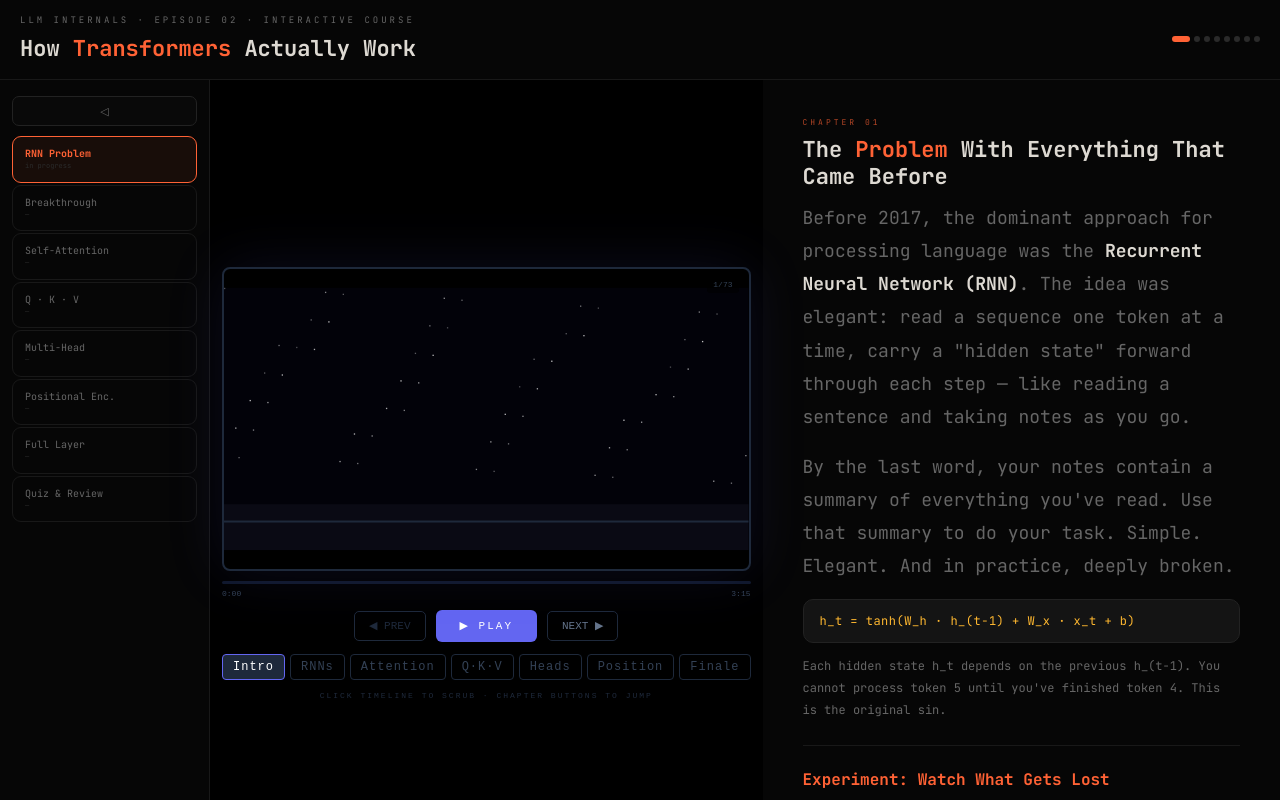
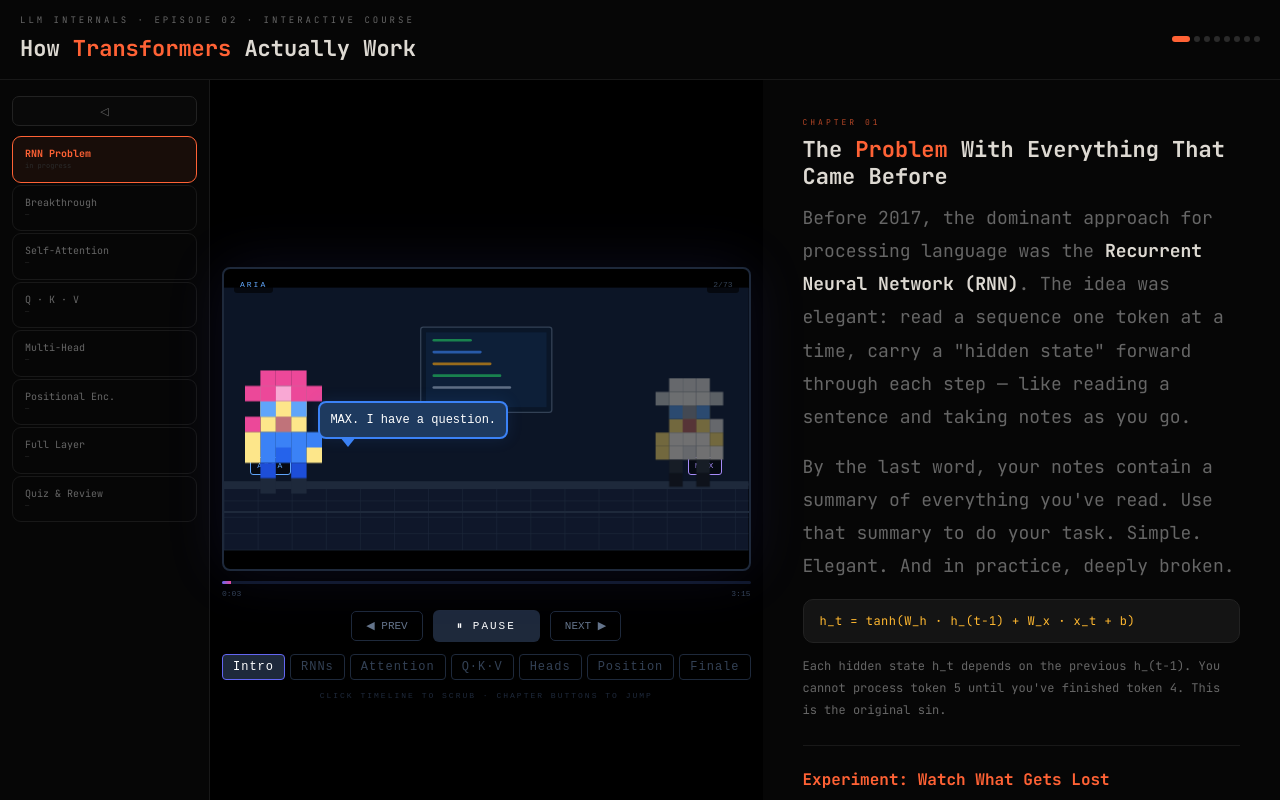
Before and after one commit to vishal07042/AiForHumans, a Next.js app: page /Transformers in a window 1280 px wide. Built offline with nearby package versions, Linux system fonts and the light colour scheme.

Commit message:
autoplay

```diff
--- a/app/Transformers/Movie.jsx
+++ b/app/Transformers/Movie.jsx
@@ -6,7 +6,7 @@ import { useState, useEffect, useRef } from "react";
 // ─────────────────────────────────────────────
 const SCRIPT = [
     // ── COLD OPEN ──────────────────────────────
-    { speaker: null, text: null, duration: 2200, bg: "night", visualKey: "title", caption: "A Pixel Short Film" },
+    { speaker: null, text: null, duration: 2200, bg: "night", visualKey: "title", caption: "" },
 
     // ── ACT 1: INTRO ───────────────────────────
     { speaker: "ARIA", text: "MAX. I have a question.", duration: 2400, bg: "lab", visualKey: "idle", mood: "normal" },
@@ -347,7 +347,7 @@ function Visual({ visualKey, progress }) {
 
     if (visualKey === "title") return (
         <div style={{ position: "absolute", inset: 0, display: "flex", flexDirection: "column", alignItems: "center", justifyContent: "center", pointerEvents: "none" }}>
-            <div style={{ fontSize: "11px", color: "#475569", letterSpacing: "6px", fontFamily: "monospace", marginBottom: "10px", opacity: p }}>A PIXEL SHORT FILM</div>
+            <div style={{ fontSize: "11px", color: "#475569", letterSpacing: "6px", fontFamily: "monospace", marginBottom: "10px", opacity: p }}></div>
             <div style={{ fontSize: "clamp(18px,4vw,36px)", color: "white", fontFamily: "'Courier New',monospace", fontWeight: "bold", letterSpacing: "2px", textAlign: "center", opacity: p, textShadow: "0 0 30px #6366f1" }}>
                 ATTENTION IS<br />ALL YOU NEED
             </div>
@@ -543,6 +543,12 @@ export default function TransformerPixelMovie() {
 
     const beat = SCRIPT[beatIdx] || SCRIPT[SCRIPT.length - 1];
     const BgComponent = BG_MAP[beat.bg] || BgLab;
+
+    // Auto-play after 2 seconds
+    useEffect(() => {
+        const timer = setTimeout(() => setIsPlaying(true), 2000);
+        return () => clearTimeout(timer);
+    }, []);
 
     // Bob animation
     useEffect(() => {
```
